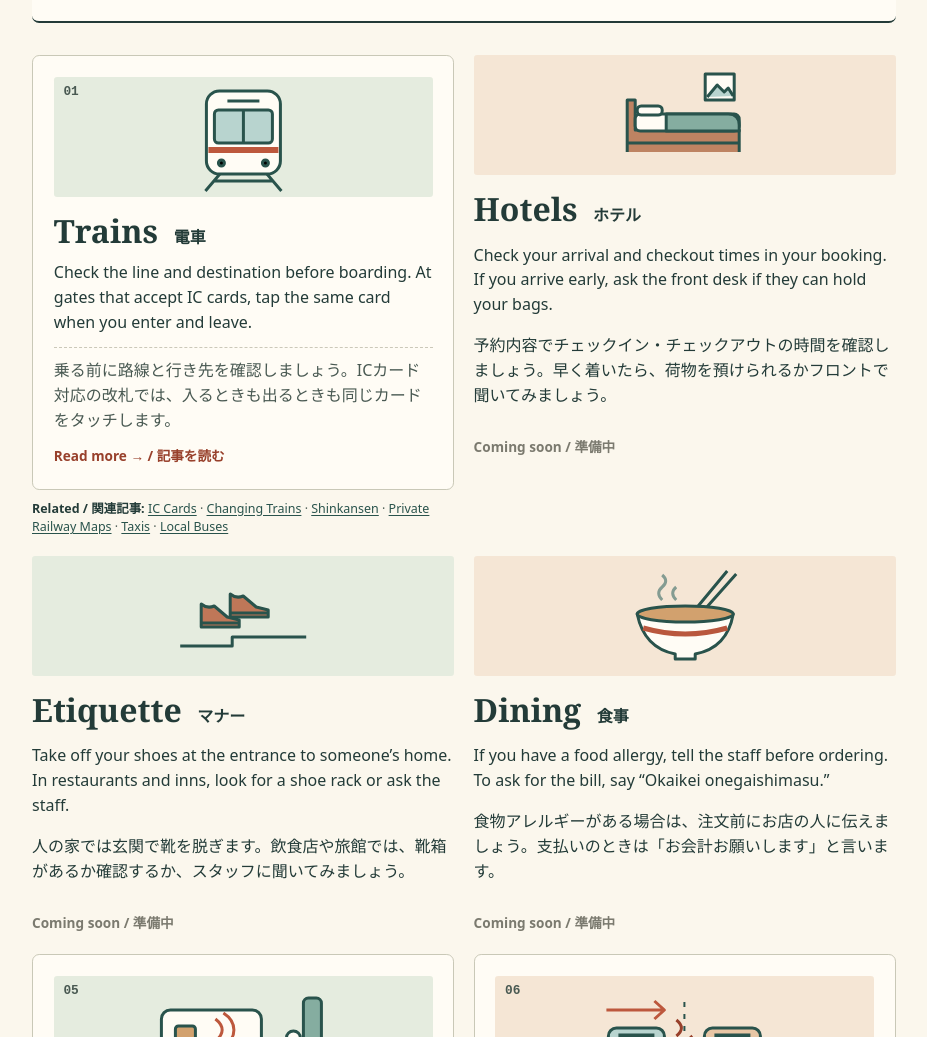
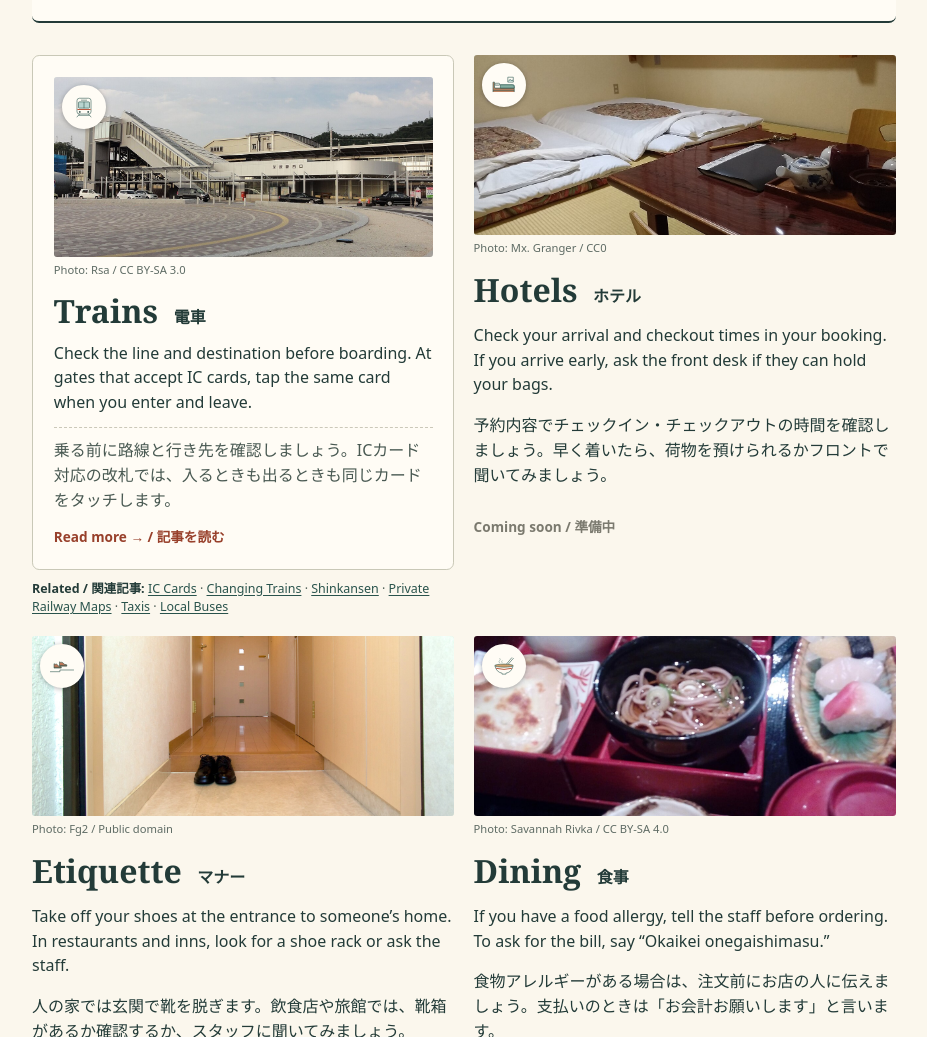
Before and after one commit to mbpTYO/japan-guide, a plain HTML site: page index.html in a window 1280 px wide. Shown: the part 1344-2381 px from the top of the page, without its empty margins (176-1103 px from the left). Drawn offline with Linux system fonts and the light colour scheme.

Commit message:
自動公開 2026-11-27 13:56

```diff
--- a/index.html
+++ b/index.html
@@ -32,6 +32,11 @@
     svg { display: block; width: 100%; height: 7.5rem; margin-bottom: 1rem; background: #e5ecdf; border-radius: .2rem; color: #29534c }
     article:nth-child(even) svg, a.article:nth-child(even) svg { background: #f5e6d5 }
     .number { position: absolute; top: 1.75rem; left: 1.9rem; font: bold .8rem monospace; color: #495952 }
+    .with-photo .number { left: 5rem }
+    .photo { position: relative; margin-bottom: .35rem }
+    .photo img { display: block; width: 100%; height: 180px; object-fit: cover; border-radius: .2rem; background: #e5ecdf }
+    .photo svg.mark { position: absolute; top: 8px; left: 8px; width: 44px; height: 44px; margin: 0; padding: 1px; background: #fffcf5; border: 2px solid #fffcf5; border-radius: 50%; color: #29534c; box-shadow: 0 1px 5px rgba(0,0,0,.3) }
+    .topic p.credit { margin: 0 0 1rem; font-size: .7rem; line-height: 1.3; color: #5e6b64 }
     h2 span { font: 600 1rem system-ui, sans-serif; margin-left: .45rem }
     article p, a.article p { margin: .75rem 0 0 }
     article p[lang], a.article p[lang] { border-top: 1px dashed #cbc8b9; padding-top: .65rem; color: #495952 }
@@ -116,13 +121,17 @@
 </section>
     <div class="grid">
     <div class="topic">
-      <a class="article" href="pages/train-transfer.html">
+      <a class="article with-photo" href="pages/train-transfer.html">
         <span class="number">01</span>
-        <svg viewBox="0 0 200 120" aria-hidden="true" stroke="currentColor" stroke-width="3" stroke-linejoin="round">
+        <div class="photo">
+          <img src="images/shinkansen-1.jpg" alt="Train station in Japan">
+          <svg class="mark" viewBox="0 0 200 120" aria-hidden="true" stroke="currentColor" stroke-width="3" stroke-linejoin="round">
             <path d="m79 94-17 20m59-20 17 20m-67-10h58" fill="none"/>
             <rect x="63" y="14" width="74" height="83" rx="13" fill="#fffcf5"/><rect x="71" y="33" width="58" height="33" rx="4" fill="#b8d4cf"/><path d="M100 33v33M84 24h32"/>
             <path d="M65 73h70" stroke="#bd583d" stroke-width="6"/><circle cx="78" cy="86" r="3"/><circle cx="122" cy="86" r="3"/>
           </svg>
+        </div>
+        <p class="credit">Photo: Rsa / CC BY-SA 3.0</p>
         <h2>Trains <span lang="ja">電車</span></h2>
         <p>Check the line and destination before boarding. At gates that accept IC cards, tap the same card when you enter and leave.</p>
         <p lang="ja">乗る前に路線と行き先を確認しましょう。ICカード対応の改札では、入るときも出るときも同じカードをタッチします。</p>
@@ -138,12 +147,16 @@
       </p>
     </div>
     <div class="topic">
-      <div class="article">
+      <div class="article with-photo">
         <span class="number">02</span>
-        <svg viewBox="0 0 200 120" aria-hidden="true" stroke="currentColor" stroke-width="3" stroke-linejoin="round">
+        <div class="photo">
+          <img src="images/card-hotel-1.jpg" alt="Japanese inn">
+          <svg class="mark" viewBox="0 0 200 120" aria-hidden="true" stroke="currentColor" stroke-width="3" stroke-linejoin="round">
             <path d="M42 97V45h8v30h104v22m-112-9h112" fill="#be8362"/><rect x="50" y="59" width="104" height="17" rx="5" fill="#fffcf5"/><path d="M81 59h62q11 0 11 11v6H81Z" fill="#85ada0"/><rect x="52" y="51" width="25" height="9" rx="4" fill="#fffcf5"/>
             <path d="M120 19h29v26h-29z" fill="#fffcf5"/><path d="m122 42 10-12 7 7 4-4 5 8" fill="#b8d4cf"/>
           </svg>
+        </div>
+        <p class="credit">Photo: Mx. Granger / CC0</p>
         <h2>Hotels <span lang="ja">ホテル</span></h2>
         <p>Check your arrival and checkout times in your booking. If you arrive early, ask the front desk if they can hold your bags.</p>
         <p lang="ja">予約内容でチェックイン・チェックアウトの時間を確認しましょう。早く着いたら、荷物を預けられるかフロントで聞いてみましょう。</p>
@@ -151,11 +164,15 @@
       </div>
     </div>
     <div class="topic">
-      <div class="article">
+      <div class="article with-photo">
         <span class="number">03</span>
-        <svg viewBox="0 0 200 120" aria-hidden="true" stroke="currentColor" stroke-width="3" stroke-linejoin="round">
+        <div class="photo">
+          <img src="images/card-manners-1.jpg" alt="Shoes at a Japanese entrance">
+          <svg class="mark" viewBox="0 0 200 120" aria-hidden="true" stroke="currentColor" stroke-width="3" stroke-linejoin="round">
             <path d="M37 90h52v-9h74" fill="none"/><g fill="#bf7758"><path d="M58 67V48q6 5 13 2l13 11 12 3v7H58Z"/><path d="M87 57V38q6 5 13 2l13 11 12 3v7H87Z"/></g><path d="M58 67h38m-9-10h38" fill="none"/>
           </svg>
+        </div>
+        <p class="credit">Photo: Fg2 / Public domain</p>
         <h2>Etiquette <span lang="ja">マナー</span></h2>
         <p>Take off your shoes at the entrance to someone’s home. In restaurants and inns, look for a shoe rack or ask the staff.</p>
         <p lang="ja">人の家では玄関で靴を脱ぎます。飲食店や旅館では、靴箱があるか確認するか、スタッフに聞いてみましょう。</p>
@@ -163,11 +180,15 @@
       </div>
     </div>
     <div class="topic">
-      <div class="article">
+      <div class="article with-photo">
         <span class="number">04</span>
-        <svg viewBox="0 0 200 120" aria-hidden="true" stroke="currentColor" stroke-width="3" stroke-linejoin="round">
+        <div class="photo">
+          <img src="images/card-food-1.jpg" alt="Japanese set meal">
+          <svg class="mark" viewBox="0 0 200 120" aria-hidden="true" stroke="currentColor" stroke-width="3" stroke-linejoin="round">
             <path d="m103 62 39-47m-31 48 40-45" fill="none"/><path d="M52 58h96q-6 34-38 40v5H90v-5Q59 92 52 58Z" fill="#fffcf5"/><ellipse cx="100" cy="58" rx="48" ry="8" fill="#d2a16e"/><path d="M58 72q42 12 84 0" fill="none" stroke="#b9573d" stroke-width="5"/><path d="M77 44q-7-7 0-13t0-12m14 25q-7-7 0-13" fill="none" stroke="#849c92"/>
           </svg>
+        </div>
+        <p class="credit">Photo: Savannah Rivka / CC BY-SA 4.0</p>
         <h2>Dining <span lang="ja">食事</span></h2>
         <p>If you have a food allergy, tell the staff before ordering. To ask for the bill, say “Okaikei onegaishimasu.”</p>
         <p lang="ja">食物アレルギーがある場合は、注文前にお店の人に伝えましょう。支払いのときは「お会計お願いします」と言います。</p>
```
Also changed, not shown: images/credits.json (+21 -0 lines), images/card-food-1.jpg (added), images/card-hotel-1.jpg (added), images/card-manners-1.jpg (added). Lines whose indentation alone changed are shown as unchanged.
